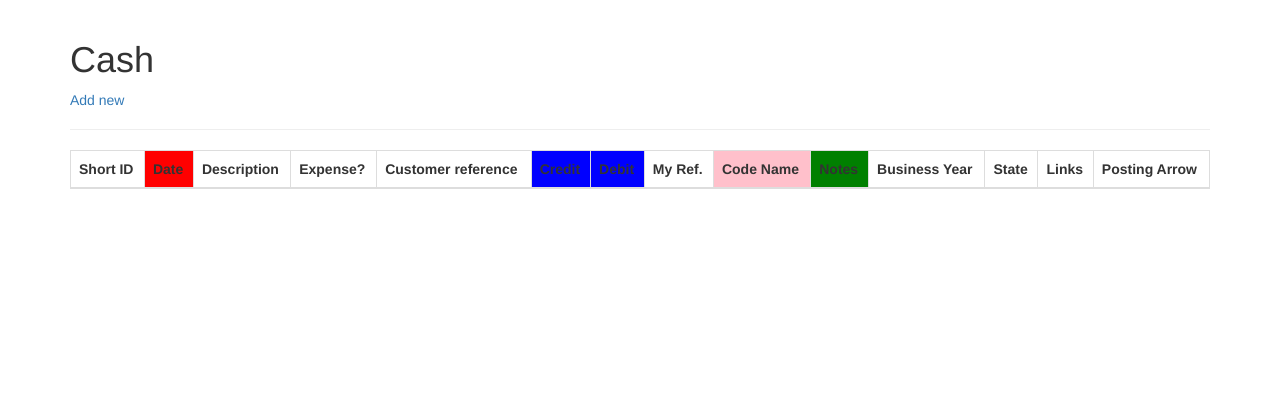
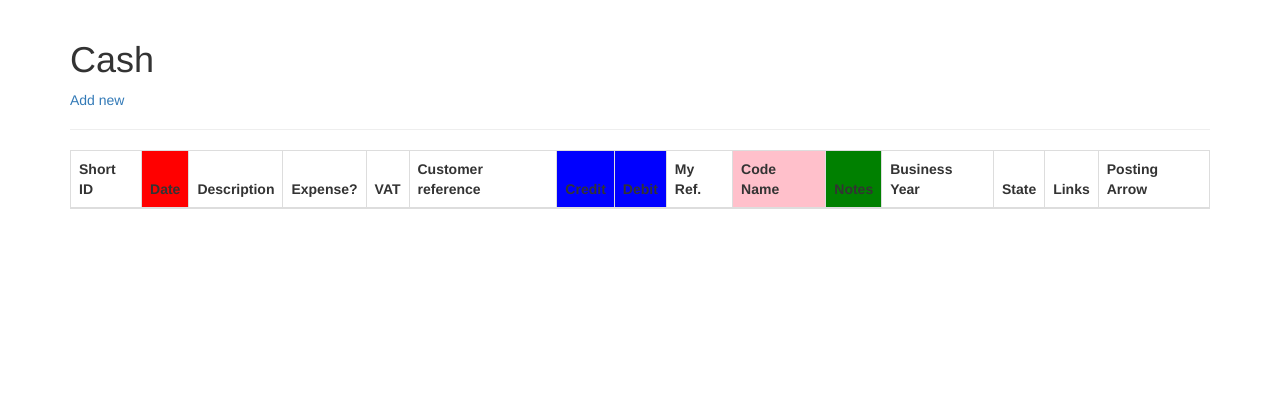
Before and after one commit to caprenter/bookish, a Django app: page /cash in a window 1280 px wide. Shown: the part 52-460 px from the top of the page. Run offline with Django 3.2, Linux system fonts and the light colour scheme; the visitor is signed in with stand-in values (Sample User, id 1); data that the repository does not hold is empty; some libraries are stand-ins or nearby versions.

Commit message:
[#94] Adds VAT to the models and displays it on Bank/Cash pages

```diff
--- a/bookish/management/commands/createdemodata.py
+++ b/bookish/management/commands/createdemodata.py
@@ -26,7 +26,7 @@ class Command(BaseCommand):
             with open(filename) as fp:
                 sheet = csv.reader(fp)
                 for i, row in enumerate(sheet):
-                    #if i >= start_row and i <= 10:  #use this to only import a few lines of the demo data for faster import
+                    #if i >= start_row and i <= 25:  #use this to only import a few lines of the demo data for faster import
                     if i >= start_row and i <= end_row:
                         transaction = m.Transaction.objects.create(company=company, transaction_type=transaction_type)
                         date_values = [int(x) for x in row[0].split('/')]
@@ -50,6 +50,7 @@ class Command(BaseCommand):
                             transaction_revision.customer_ref = row[3]
                             transaction_revision.supplier_invoice = row[13]
                             transaction_revision.amount = row[6] or -Decimal(row[9] if row[9] else 0)
+                            transaction_revision.is_VAT = 1 if row[5] == 'Y' else 0
                         if transaction_type == 'I':
                             raised_date_values = [int(x) for x in row[3].split('/')]
                             raised_date = datetime.date(raised_date_values[2], raised_date_values[1], raised_date_values[0])
@@ -61,6 +62,7 @@ class Command(BaseCommand):
                         if transaction_type == 'C':
                             transaction_revision.amount = row[6] or -Decimal(row[9] if row[9] else 0)
                             transaction_revision.is_expense = 1 if row[2] else 0
+                            transaction_revision.is_VAT = 1 if row[5] == 'Y' else 0
                         if transaction_type == 'M':
                             transaction_revision.amount = row[2]
 
--- a/bookish/models.py
+++ b/bookish/models.py
@@ -100,6 +100,7 @@ class TransactionRevision(Revision):
     my_ref = models.CharField(max_length=100, blank=True)
     actual_amount = models.DecimalField(max_digits=12, decimal_places=2, default=0)
     is_expense = models.BooleanField(default=0)
+    is_VAT = models.BooleanField(default=0, blank=True)
     additional_information = models.CharField(max_length=100, blank=True)
     supplier_invoice = models.CharField(max_length=100, blank=True)
     my_invoice = models.ForeignKey(Transaction, related_name='my_sales_invoice', null=True)
--- a/bookish/templates/bookish/transaction_B_list.html
+++ b/bookish/templates/bookish/transaction_B_list.html
@@ -17,6 +17,7 @@
       <th>Bank Reference</th>
       <th>Customer reference</th>
       <th class="optional">Additional Information</th>
+      <th>VAT</th>
       <!--<th>Amount</th>-->
       <th class="must-provide-either">Credit</th>
       <th class="must-provide-either">Debit</th>
@@ -42,6 +43,7 @@
         <td>{{ transaction.latest_revision.my_ref }}</td>
         <td>{{ transaction.latest_revision.customer_ref }}</td> <!--Customer Ref-->
         <td class="optional">{{ transaction.latest_revision.additional_information }}</td>
+        <td>{{ transaction.latest_revision.is_VAT }}</td>
         <td>
             {% if transaction.latest_revision.amount > 0 %}
                 {{ transaction.latest_revision.amount }}
--- a/bookish/templates/bookish/transaction_C_list.html
+++ b/bookish/templates/bookish/transaction_C_list.html
@@ -15,6 +15,7 @@
       <th class="minimum-required">Date</th>
       <th>Description</th>
       <th>Expense?</th>
+      <th>VAT</th>
       <th>Customer reference</th>
       <!--<th>Amount</th>-->
       <th class="must-provide-either">Credit</th>
@@ -37,6 +38,7 @@
         <td>{{ transaction.latest_revision.date|date:"d-m-y" }}</td>
         <td>{{ transaction.latest_revision.name }}</td>
         <td>{{ transaction.latest_revision.is_expense }}</td>
+        <td>{{ transaction.latest_revision.is_VAT }}</td>
         <td></td> <!--Customer Ref-->
         <td>
             {% if transaction.latest_revision.amount > 0 %}
```
